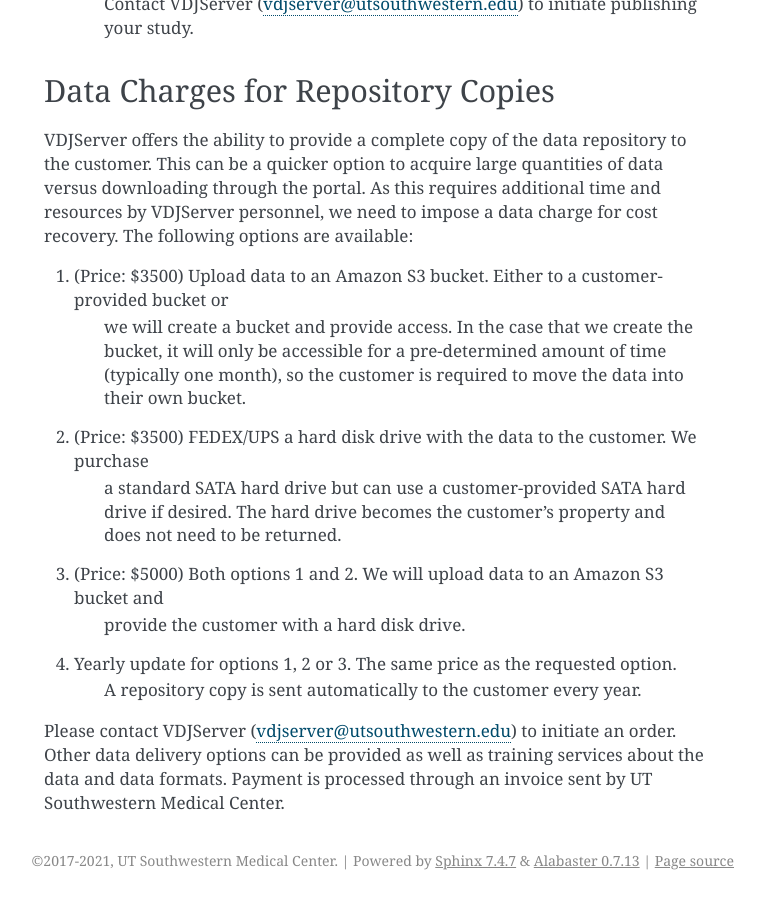
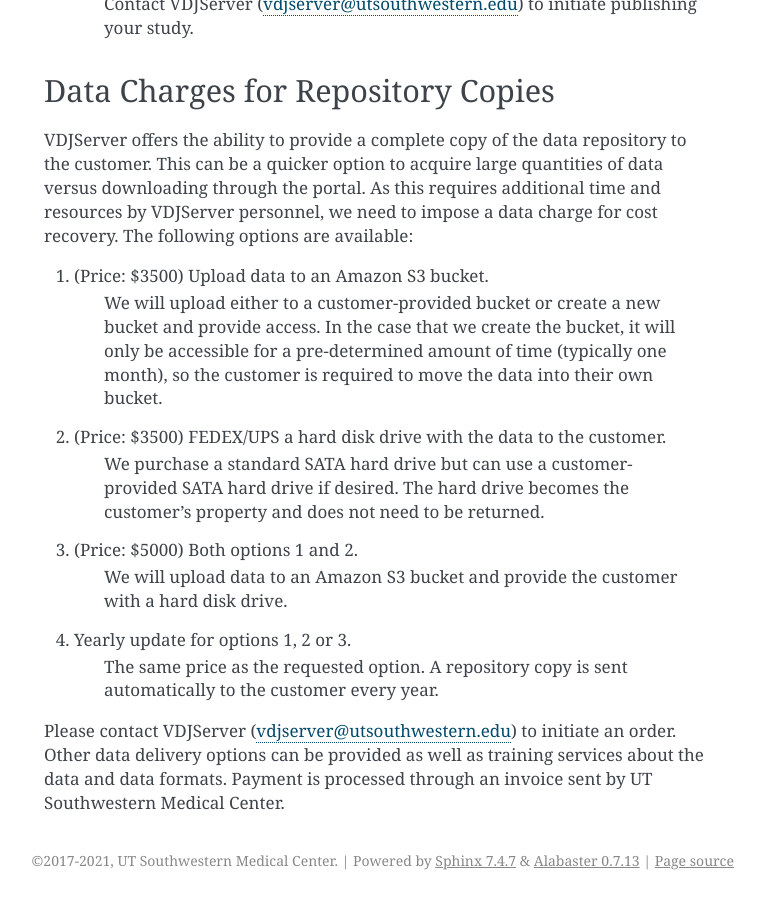
Before and after one commit to vdjserver/vdjserver-doc, a Sphinx documentation site: the page built from docs/user/cdp.rst, in a window 1280 px wide and 900 px high, scrolled down 1616 px. Shown: the whole window, without its empty margins (376-1141 px from the left). Built offline with Sphinx 7.4.7, drawn with Linux system fonts in a browser that asks for light colours.

Commit message:
clean up format

```diff
--- a/docs/user/cdp.rst
+++ b/docs/user/cdp.rst
@@ -80,19 +80,22 @@
 VDJServer personnel, we need to impose a data charge for cost recovery. The
 following options are available:
 
-1. (Price: $3500) Upload data to an Amazon S3 bucket. Either to a customer-provided bucket or
-    we will create a bucket and provide access. In the case that we create the bucket, it
-    will only be accessible for a pre-determined amount of time (typically one month), so
-    the customer is required to move the data into their own bucket.
+1. (Price: $3500) Upload data to an Amazon S3 bucket.
+    We will upload either to a customer-provided bucket or create a new
+    bucket and provide access. In the case that we create the bucket, it
+    will only be accessible for a pre-determined amount of time
+    (typically one month), so the customer is required to move the data
+    into their own bucket.
 
-2. (Price: $3500) FEDEX/UPS a hard disk drive with the data to the customer. We purchase
-    a standard SATA hard drive but can use a customer-provided SATA hard drive if desired.
+2. (Price: $3500) FEDEX/UPS a hard disk drive with the data to the customer.
+    We purchase a standard SATA hard drive but can use a customer-provided SATA hard drive if desired.
     The hard drive becomes the customer's property and does not need to be returned.
 
-3. (Price: $5000) Both options 1 and 2. We will upload data to an Amazon S3 bucket and
-    provide the customer with a hard disk drive.
+3. (Price: $5000) Both options 1 and 2.
+    We will upload data to an Amazon S3 bucket and provide the customer with a hard disk drive.
 
-4. Yearly update for options 1, 2 or 3. The same price as the requested option.
+4. Yearly update for options 1, 2 or 3.
+    The same price as the requested option.
     A repository copy is sent automatically to the customer every year.
 
 Please contact VDJServer (vdjserver@utsouthwestern.edu) to initiate an order. Other data
```
